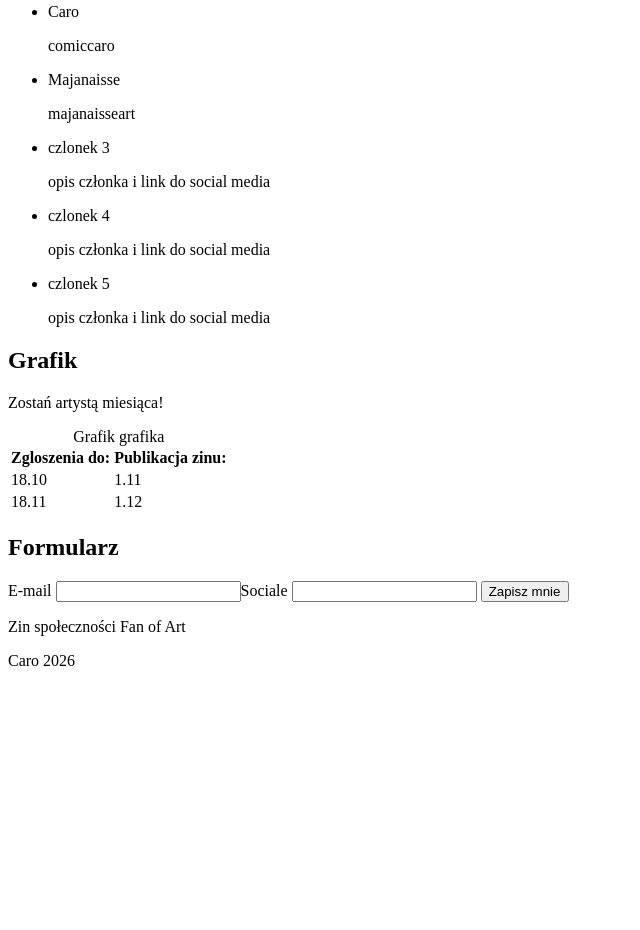
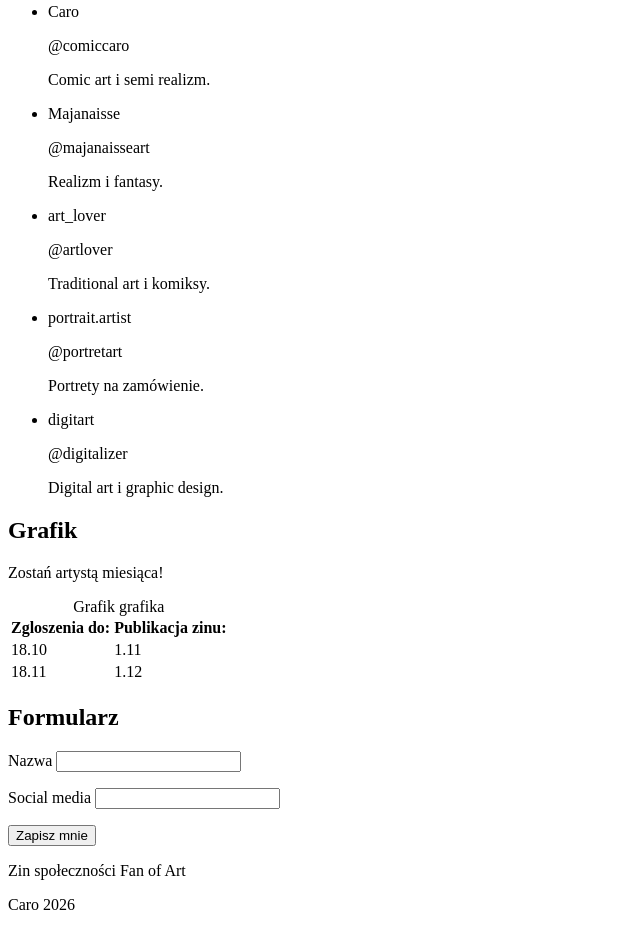
Before and after one commit to karolina-napieracz/techniki-www, a plain HTML site: page zine.html in a window 1280 px wide. Shown: the part 489-1419 px from the top of the page, without its empty margins (0-640 px from the left). Before the commit the page ends 1175 px from the top, so only its background shows below. Drawn offline with Linux system fonts and the light colour scheme.

Commit message:
tresc strony

```diff
--- a/zine.html
+++ b/zine.html
@@ -38,15 +38,20 @@
     <h2 id="new">Nowi członkowie</h2>
         <ul>
             <li>Caro</li>
-                <p>comiccaro</p>
+                <p>@comiccaro</p>
+                <p>Comic art i semi realizm.</p>
             <li>Majanaisse</li>
-                <p>majanaisseart</p>
-            <li>czlonek 3</li>
-                <p>opis członka i link do social media</p>
-            <li>czlonek 4</li>
-                <p>opis członka i link do social media</p>
-            <li>czlonek 5</li>
-                <p>opis członka i link do social media</p>
+                <p>@majanaisseart</p>
+                <p>Realizm i fantasy.</p>
+            <li>art_lover</li>
+                <p>@artlover</p>
+                <p>Traditional art i komiksy.</p>
+            <li>portrait.artist</li>
+                <p>@portretart</p>
+                <p>Portrety na zamówienie.</p>
+            <li>digitart</li>
+                <p>@digitalizer</p>
+                <p>Digital art i graphic design.</p>
         </ul>
     <h2 id="grafik">Grafik</h2>
         <table>
@@ -63,9 +68,12 @@
         </table>
     <h2 id="formularz">Formularz</h2>
         <form action="/zapisy" method="post">
-            <label for="mail">E-mail</label>
-            <input id="social_media">Sociale<type="text">
-            <input id="mail" name="mail" type="email" required>
+            <p>
+                <label for="nazwa">Nazwa</label>
+                <input id="nazwa" name="nazwa" type="text" required></type>
+            </p>
+            <p><label for="social_media">Social media</label>
+            <input id="social_media" type="text" required></p>
             <button type="submit">Zapisz mnie</button>
         </form>
     <footer>
```
